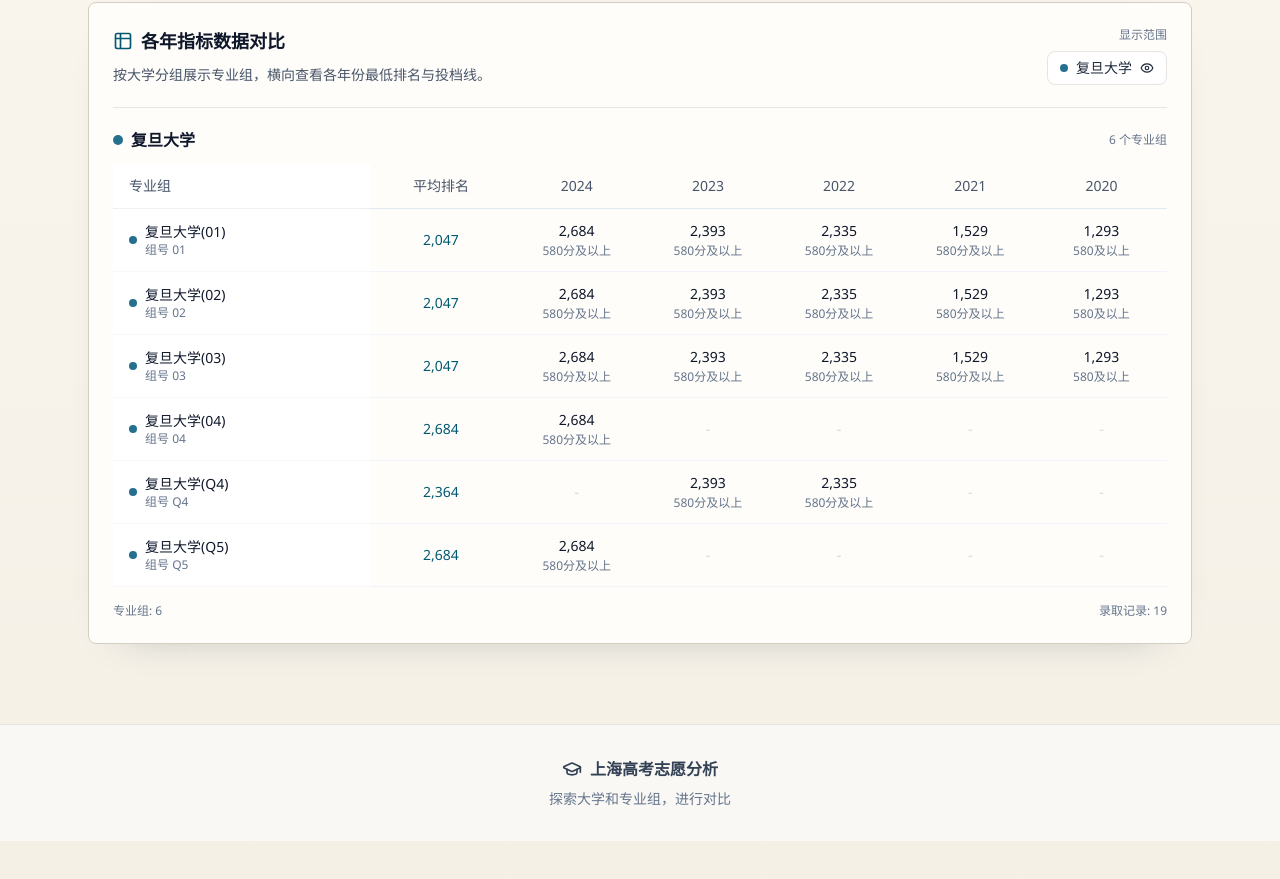
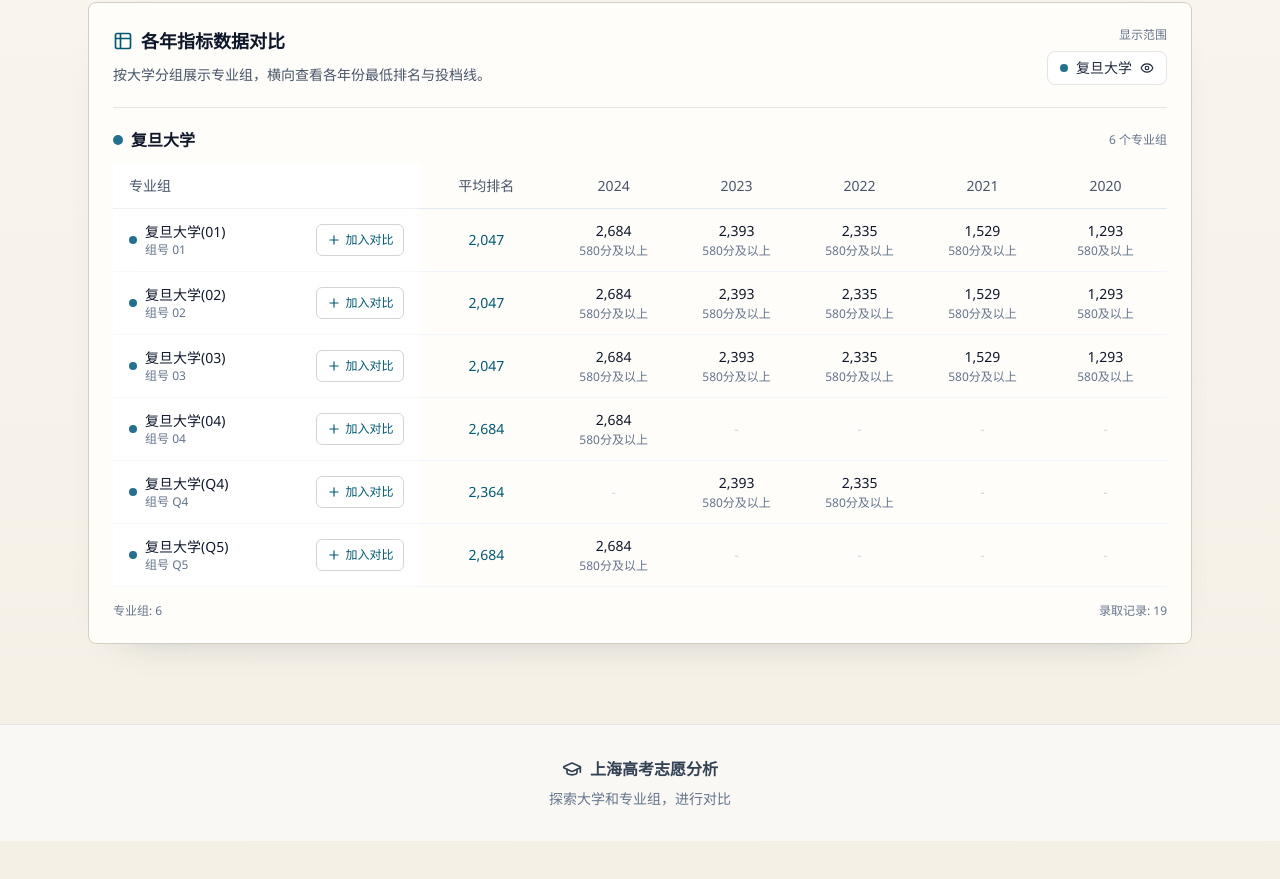
Before and after one commit to 666keke/Shanghai-Gaokao, a Next.js app: page /trends in a window 1280 px wide. Shown: the part 1195-2074 px from the top of the page. Built offline with nearby package versions, Linux system fonts and the light colour scheme.

Commit message:
Refine home and trends comparison UX

```diff
--- a/app/HomePageClient.tsx
+++ b/app/HomePageClient.tsx
@@ -283,7 +283,10 @@
                   </ol>
                 </section>
 
-                <Link href="/trends" className="workbench-card hover-lift block rounded-lg p-5">
+                <Link
+                  href="/trends"
+                  className="workbench-card group block rounded-lg p-5 transition hover:border-[color:var(--brand)] hover:bg-white focus-ring"
+                >
                   <div className="mb-4 flex items-center justify-between">
                     <div className="flex items-center gap-2">
                       <Building2 className="h-5 w-5 text-[color:var(--brand)]" />
@@ -291,9 +294,14 @@
                         {t('nav.library')}
                       </h2>
                     </div>
-                    <span className="rounded-md bg-stone-100 px-2 py-1 text-xs font-semibold text-[color:var(--ink-soft)]">
-                      {stats.latestYear}
-                    </span>
+                    <div className="flex items-center gap-2">
+                      <span className="rounded-md bg-stone-100 px-2 py-1 text-xs font-semibold text-[color:var(--ink-soft)]">
+                        {stats.latestYear}
+                      </span>
+                      <span className="flex h-8 w-8 items-center justify-center rounded-md border border-stone-200 bg-white text-[color:var(--brand)] transition group-hover:border-[color:var(--brand)] group-hover:bg-[var(--brand-soft)]">
+                        <ArrowRight className="h-4 w-4 transition group-hover:translate-x-0.5" />
+                      </span>
+                    </div>
                   </div>
                   <p className="text-sm leading-6 text-[color:var(--ink-soft)]">
                     {t('library.subtitle')}
@@ -302,25 +310,29 @@
                     <Metric value={stats.latestRecords.toLocaleString()} label={t('dashboard.stats.records')} />
                     <Metric value={stats.totalUniversities} label={t('dashboard.stats.universities')} />
                   </div>
+                  <div className="mt-4 inline-flex items-center gap-2 text-xs font-semibold text-[color:var(--brand)]">
+                    {isChinese ? '进入院校库' : 'Open library'}
+                    <ArrowRight className="h-3.5 w-3.5" />
+                  </div>
                 </Link>
 
-                <section className="workbench-card rounded-lg p-4">
-                  <div className="mb-3 flex items-start justify-between gap-3">
-                    <div>
-                      <div className="flex items-center gap-2 text-sm font-semibold text-[color:var(--ink)]">
-                        <GraduationCap className="h-4 w-4 text-[color:var(--brand)]" />
+                <section className="workbench-card rounded-lg p-5">
+                  <div className="mb-4">
+                    <div className="flex items-center gap-2">
+                      <GraduationCap className="h-5 w-5 text-[color:var(--brand)]" />
+                      <h2 className="text-base font-semibold text-[color:var(--ink)]">
                         {isChinese ? '常看院校' : 'Featured Schools'}
-                      </div>
-                      <p className="mt-1 text-xs text-[color:var(--ink-soft)]">
-                        {isChinese ? '可直接加入对比篮' : 'Add directly to compare'}
-                      </p>
+                      </h2>
                     </div>
+                    <p className="mt-2 text-sm leading-6 text-[color:var(--ink-soft)]">
+                      {isChinese ? '可直接加入对比篮' : 'Add directly to compare'}
+                    </p>
                   </div>
                   <div className="grid gap-2">
                     {logoPool.map((logo) => (
                       <div
                         key={logo.file}
-                        className="grid grid-cols-[44px_minmax(0,1fr)_auto] items-center gap-3 rounded-lg border border-stone-200 bg-white/75 p-2.5"
+                        className="grid grid-cols-[44px_minmax(0,1fr)_auto] items-center gap-3 rounded-lg border border-stone-200 bg-white/75 p-3"
                       >
                         <div className="flex h-11 w-11 items-center justify-center rounded-lg bg-white">
                           <img
--- a/app/trends/page.tsx
+++ b/app/trends/page.tsx
@@ -59,16 +59,14 @@
   const [searchTerm, setSearchTerm] = useState('')
   const [viewMode, setViewMode] = useState<'university' | 'majorGroup'>('university')
   const [showAddPanel, setShowAddPanel] = useState(false)
+  const [hasSeededDefaultUniversities, setHasSeededDefaultUniversities] = useState(false)
+  const [hasUserEditedUniversities, setHasUserEditedUniversities] = useState(false)
 
   useEffect(() => {
     if (typeof window !== 'undefined' && window.location.hash === '#major-groups') {
       setViewMode('majorGroup')
-      return
     }
-    if (basket.universities.length === 0 && basket.majorGroups.length > 0) {
-      setViewMode('majorGroup')
-    }
-  }, [basket.majorGroups.length, basket.universities.length])
+  }, [])
 
   useEffect(() => {
     fetch(getDataPath())
@@ -84,7 +82,17 @@
   }, [])
 
   useEffect(() => {
-    if (loading || data.length === 0 || basket.universities.length > 0 || selectedUniversities.length > 0) {
+    if (
+      loading ||
+      data.length === 0 ||
+      !basket.hasHydrated ||
+      basket.hasSavedBasket ||
+      basket.universities.length > 0 ||
+      basket.majorGroups.length > 0 ||
+      selectedUniversities.length > 0 ||
+      hasSeededDefaultUniversities ||
+      hasUserEditedUniversities
+    ) {
       return
     }
 
@@ -93,8 +101,19 @@
     const preSelected = popular.filter((name) => available.includes(name)).slice(0, 2)
     if (preSelected.length > 0) {
       setSelectedUniversities(preSelected)
+      setHasSeededDefaultUniversities(true)
     }
-  }, [basket.universities.length, data, loading, selectedUniversities.length])
+  }, [
+    basket.hasHydrated,
+    basket.hasSavedBasket,
+    basket.universities.length,
+    basket.majorGroups.length,
+    data,
+    hasSeededDefaultUniversities,
+    hasUserEditedUniversities,
+    loading,
+    selectedUniversities.length,
+  ])
 
   useEffect(() => {
     if (basket.universities.length === 0) return
@@ -144,6 +163,7 @@
   // University mode functions
   const addUniversity = (name: string) => {
     if (!selectedUniversities.includes(name) && selectedUniversities.length < 6) {
+      setHasUserEditedUniversities(true)
       const newList = [...selectedUniversities, name]
       setSelectedUniversities(newList)
       basket.addUniversity(name)
@@ -151,6 +171,7 @@
   }
 
   const removeUniversity = (name: string) => {
+    setHasUserEditedUniversities(true)
     const newList = selectedUniversities.filter((uni) => uni !== name)
     setSelectedUniversities(newList)
     basket.removeUniversity(name)
--- a/components/MajorGroupsTable.tsx
+++ b/components/MajorGroupsTable.tsx
@@ -1,9 +1,10 @@
 'use client'
 
 import { useEffect, useMemo, useState } from 'react'
-import { motion } from 'framer-motion'
-import { Eye, EyeOff, Table2 } from 'lucide-react'
+import { AnimatePresence, motion } from 'framer-motion'
+import { Check, Eye, EyeOff, Plus, Table2 } from 'lucide-react'
 import { useLanguage } from '../contexts/LanguageContext'
+import { useCompareBasket } from '../contexts/CompareBasketContext'
 
 interface UniversityData {
   组名: string
@@ -34,6 +35,7 @@
   seriesColors = ['#256f8f', '#8f4b3f', '#3f7f63', '#9a6a25', '#6d5b8f', '#98704a'],
 }: MajorGroupsTableProps) {
   const { t } = useLanguage()
+  const basket = useCompareBasket()
   const [visibleUniversities, setVisibleUniversities] = useState<string[]>(universityNames)
 
   useEffect(() => {
@@ -131,6 +133,95 @@
       }
       return universityNames.filter((item) => item === name || current.includes(item))
     })
+  }
+
+  const handleMajorGroupAction = (groupName: string) => {
+    const isAdded = basket.hasMajorGroup(groupName)
+
+    if (isAdded) {
+      basket.removeMajorGroup(groupName)
+      return
+    }
+
+    if (basket.majorGroups.length >= 6) return
+
+    basket.addMajorGroup(groupName)
+  }
+
+  const getMajorGroupActionState = (groupName: string) => {
+    const isAdded = basket.hasMajorGroup(groupName)
+    const isFull = !isAdded && basket.majorGroups.length >= 6
+
+    return {
+      isAdded,
+      isFull,
+    }
+  }
+
+  const getMajorGroupActionLabel = (groupName: string) => {
+    const state = getMajorGroupActionState(groupName)
+    if (state.isAdded) return t('library.groupAdded')
+    if (state.isFull) return t('library.groupBasketFull')
+    return t('library.addGroupToCompare')
+  }
+
+  const getMajorGroupActionClass = (groupName: string) => {
+    const state = getMajorGroupActionState(groupName)
+    if (state.isAdded) return 'border-emerald-200 bg-emerald-50 text-emerald-700 hover:border-emerald-300 hover:bg-emerald-100'
+    if (state.isFull) return 'cursor-not-allowed border-stone-200 bg-stone-100 text-slate-400'
+    return 'border-stone-300 bg-white text-[color:var(--brand)] hover:border-[var(--brand)] hover:bg-[var(--brand-soft)]'
+  }
+
+  const MajorGroupActionIcon = ({ groupName }: { groupName: string }) => {
+    const state = getMajorGroupActionState(groupName)
+    if (state.isAdded) return <Check className="h-3.5 w-3.5" />
+    return <Plus className="h-3.5 w-3.5" />
+  }
+
+  const getMajorGroupActionKey = (groupName: string) => {
+    const state = getMajorGroupActionState(groupName)
+    if (state.isAdded) return 'added'
+    if (state.isFull) return 'full'
+    return 'add'
+  }
+
+  const MajorGroupAction = ({
+    groupName,
+    size = 'desktop',
+  }: {
+    groupName: string
+    size?: 'mobile' | 'desktop'
+  }) => {
+    const state = getMajorGroupActionState(groupName)
+    const key = getMajorGroupActionKey(groupName)
+    const sizeClass =
+      size === 'mobile'
+        ? 'mt-2 inline-flex h-7 items-center gap-1 rounded-md border px-2 text-xs font-medium'
+        : 'focus-ring inline-flex h-8 flex-shrink-0 items-center gap-1 rounded-md border px-2.5 text-xs font-medium'
+    const transition = { duration: 0.18, ease: 'easeOut' }
+    const motionProps = {
+      initial: { opacity: 0, y: -4, scale: 0.96 },
+      animate: { opacity: 1, y: 0, scale: 1 },
+      exit: { opacity: 0, y: 4, scale: 0.96 },
+      transition,
+    }
+
+    return (
+      <AnimatePresence mode="wait" initial={false}>
+        <motion.button
+          key={`${groupName}-${key}`}
+          type="button"
+          onClick={() => handleMajorGroupAction(groupName)}
+          disabled={state.isFull}
+          className={`${sizeClass} transition-colors ${getMajorGroupActionClass(groupName)}`}
+          whileTap={state.isFull ? undefined : { scale: 0.98 }}
+          {...motionProps}
+        >
+          <MajorGroupActionIcon groupName={groupName} />
+          {getMajorGroupActionLabel(groupName)}
+        </motion.button>
+      </AnimatePresence>
+    )
   }
 
   if (universityNames.length === 0 || universityData.length === 0 || groupRows.length === 0) {
@@ -241,6 +332,7 @@
                         <div className="text-sm font-semibold text-[color:var(--brand)]">
                           {item.avgRanking ? item.avgRanking.toLocaleString() : '-'}
                         </div>
+                        <MajorGroupAction groupName={item.groupName} size="mobile" />
                       </div>
                     </div>
 
@@ -278,7 +370,7 @@
                 <table className="w-full text-sm">
                   <thead>
                     <tr className="border-b border-slate-200">
-                      <th className="sticky left-0 z-10 min-w-[220px] bg-white/95 py-3 px-4 text-left font-medium text-slate-600 backdrop-blur">
+                      <th className="sticky left-0 z-10 min-w-[280px] bg-white/95 py-3 px-4 text-left font-medium text-slate-600 backdrop-blur">
                         {t('library.majorGroup')}
                       </th>
                       <th className="min-w-[120px] py-3 px-4 text-center font-medium text-slate-600">
@@ -304,6 +396,7 @@
                         className="border-b border-slate-100 transition-colors hover:bg-slate-50"
                       >
                         <td className="sticky left-0 z-10 bg-white/95 py-3 px-4 backdrop-blur">
+                          <div className="flex min-w-0 items-center justify-between gap-3">
                             <div className="flex min-w-0 items-center gap-2">
                               <span
                                 className="h-2 w-2 flex-shrink-0 rounded-full"
@@ -323,6 +416,8 @@
                                   {t('trends.majorGroupsTable.groupNumber')} {item.groupNumber}
                                 </div>
                               </div>
+                            </div>
+                            <MajorGroupAction groupName={item.groupName} />
                           </div>
                         </td>
                         <td className="py-3 px-4 text-center">
--- a/contexts/CompareBasketContext.tsx
+++ b/contexts/CompareBasketContext.tsx
@@ -5,6 +5,8 @@
 interface CompareBasketContextType {
   universities: string[]
   majorGroups: string[]
+  hasHydrated: boolean
+  hasSavedBasket: boolean
   addUniversity: (name: string) => void
   addMajorGroup: (name: string) => void
   removeUniversity: (name: string) => void
@@ -24,20 +26,24 @@
   const [universities, setUniversities] = useState<string[]>([])
   const [majorGroups, setMajorGroups] = useState<string[]>([])
   const [hasHydrated, setHasHydrated] = useState(false)
+  const [hasSavedBasket, setHasSavedBasket] = useState(false)
 
   useEffect(() => {
     if (typeof window === 'undefined') return
     try {
       const saved = localStorage.getItem(STORAGE_KEY)
       if (!saved) {
+        setHasSavedBasket(false)
         setHasHydrated(true)
         return
       }
+      setHasSavedBasket(true)
       const parsed = JSON.parse(saved) as { universities?: string[]; majorGroups?: string[] }
       setUniversities(Array.isArray(parsed.universities) ? parsed.universities.slice(0, MAX_ITEMS) : [])
       setMajorGroups(Array.isArray(parsed.majorGroups) ? parsed.majorGroups.slice(0, MAX_ITEMS) : [])
     } catch {
       localStorage.removeItem(STORAGE_KEY)
+      setHasSavedBasket(false)
     } finally {
       setHasHydrated(true)
     }
@@ -52,6 +58,8 @@
     () => ({
       universities,
       majorGroups,
+      hasHydrated,
+      hasSavedBasket,
       addUniversity: (name) => {
         setUniversities((current) => {
           if (!name || current.includes(name) || current.length >= MAX_ITEMS) return current
@@ -78,7 +86,7 @@
       hasMajorGroup: (name) => majorGroups.includes(name),
       totalItems: universities.length + majorGroups.length,
     }),
-    [universities, majorGroups]
+    [universities, majorGroups, hasHydrated, hasSavedBasket]
   )
 
   return (
--- a/contexts/LanguageContext.tsx
+++ b/contexts/LanguageContext.tsx
@@ -152,6 +152,9 @@
     'library.visibility': '显示范围',
     'library.visible': '显示',
     'library.hidden': '隐藏',
+    'library.addGroupToCompare': '加入对比',
+    'library.groupAdded': '已加入专业组分析',
+    'library.groupBasketFull': '已满',
     'library.allUniversitiesHidden': '已隐藏所有大学。打开上方开关继续查看。',
     'library.groupCount': '{count} 个专业组',
     'library.addMajorGroupHint': '点击上方"添加专业组"按钮选择专业组进行对比',
@@ -453,6 +456,9 @@
     'library.visibility': 'Visible range',
     'library.visible': 'Shown',
     'library.hidden': 'Hidden',
+    'library.addGroupToCompare': 'Add',
+    'library.groupAdded': 'Added to Analysis',
+    'library.groupBasketFull': 'Full',
     'library.allUniversitiesHidden': 'All universities are hidden. Turn one on above to continue.',
     'library.groupCount': '{count} major groups',
     'library.addMajorGroupHint': 'Click "Add Major Group" button above to select major groups for comparison',
```
Lines whose indentation alone changed are shown as unchanged.
